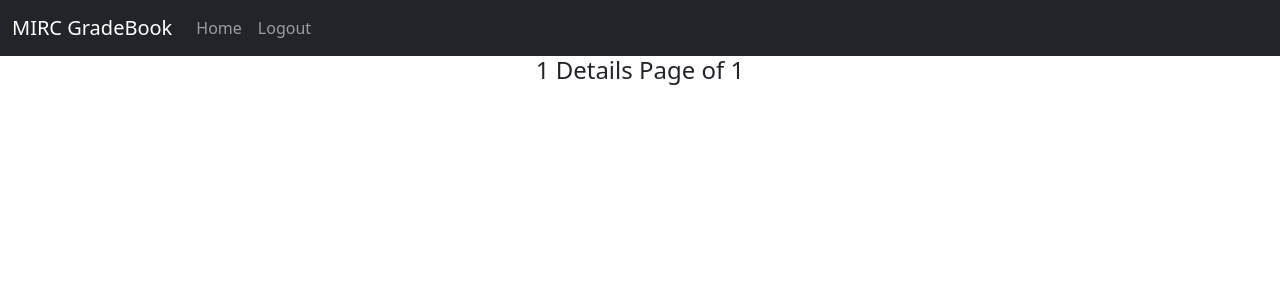
After one commit to satish-reddy-tamu/MIRC-Gradebook, a Django app: template gradebook_app/templates/student/course_dashboard.html in a window 1280 px wide. The commit adds this page. Shown: the top 300 px of the page. Run offline with Django 4.2, Linux system fonts and the light colour scheme; the template is opened without the code that fills it: most values are stand-ins (such as "Sample title", 1, 10 or a date in 2020); some libraries are stand-ins or nearby versions.

Commit message:
student course detail page layout added

```diff
--- /dev/null
+++ b/gradebook_app/templates/student/course_dashboard.html
@@ -0,0 +1,16 @@
+{% extends "common/base.html" %}
+{% block nav_links %}
+    <li class="nav-item">
+        <a class="nav-link" href="/">Home</a>
+    </li>
+
+    <li class="nav-item">
+        <a class="nav-link" href="/accounts/logout">Logout</a>
+    </li>
+{% endblock %}
+
+{%block content  %}
+    <div class="text-center align-content-center">
+        <h4>{{ course_id }} Details Page of {{ profile_id }}</h4>
+    </div>
+{% endblock %}
--- a/gradebook_app/templates/student/hometemp2.html
+++ b/gradebook_app/templates/student/hometemp2.html
@@ -61,7 +61,7 @@
                                     </ul>
                                 </div>
                                 <div class="course-detail">
-                                    <a href="#" class="btn-system btn-small">Details</a>
+                                    <a href="/student/course/{{ course.id }}/{{ profile.id }}" class="btn-system btn-small">Details</a>
                                 </div>
                             </div>
                         </div>
--- a/gradebook_app/urls.py
+++ b/gradebook_app/urls.py
@@ -5,6 +5,7 @@ from gradebook_app.views.admin import course_view
 from gradebook_app.views.admin import profile_view
 from gradebook_app.views.common import login_view
 from gradebook_app.views.professor import dashboard_view
+from gradebook_app.views.student import student_dashboard_view
 
 urlpatterns = [
     path('', RedirectView.as_view(url='home')),
@@ -41,6 +42,7 @@ urlpatterns = [
          name='add_grade_function'),
 
     # student
+    path('student/course/<int:course_id>/<int:profile_id>', student_dashboard_view.view_course_details, name='student_view_course_details'),
 
 
 ]
--- a/gradebook_app/views/common/login_view.py
+++ b/gradebook_app/views/common/login_view.py
@@ -4,7 +4,7 @@ from django.shortcuts import render
 from django.contrib import messages
 from gradebook_app.models.profile_model import Profile, ProfileType
 from gradebook_app.views.professor.dashboard_view import professor_dashboard
-from gradebook_app.views.student.dashboard_view import student_dashboard
+from gradebook_app.views.student.student_dashboard_view import student_dashboard
 
 def home(request):
     try:
```
Also changed, not shown: gradebook_app/views/Student/student_dashboard_view.py (renamed from gradebook_app/views/Student/dashboard_view.py, +4 -4 lines), gradebook_app/views/Student/course_dashboard_view.py (added), 2 other files.
